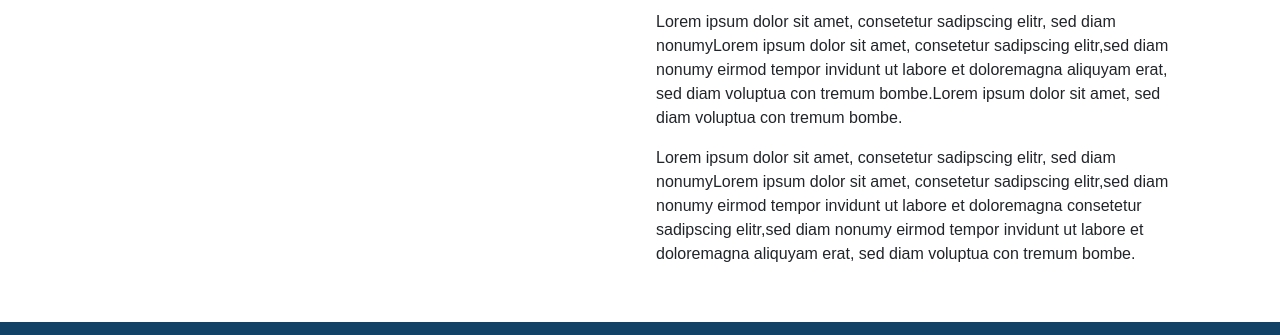
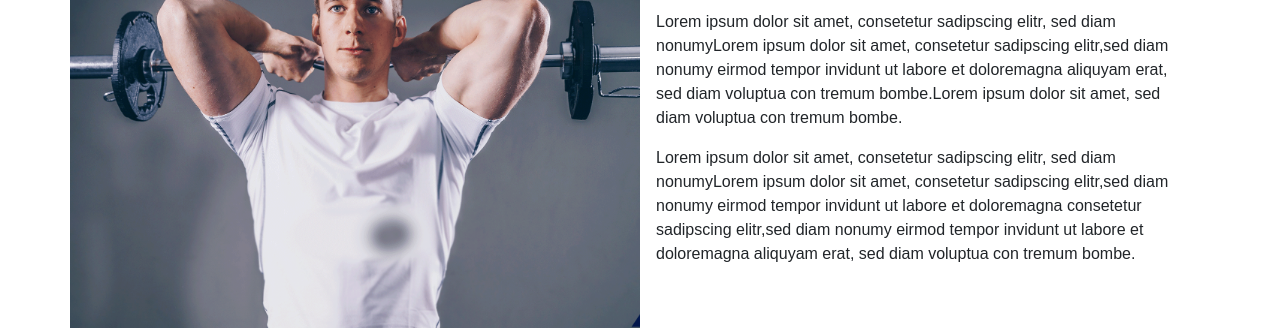
Before and after one commit to Austinet/gym2fit, a plain HTML site: page about.html in a window 1280 px wide. Shown: the part 811-1146 px from the top of the page. Drawn offline with Linux system fonts and the light colour scheme.

Commit message:
Update styles.css

```diff
--- a/css/styles.css
+++ b/css/styles.css
@@ -29,6 +29,13 @@
     background-size: cover;
 }
 
+.about-bg-2 {
+    background: url(../img/banner-bg.png) no-repeat;
+    background-position: center 0;
+    background-size: cover;
+    min-height: 400px;
+}
+
 @media(min-width:993px) {
     header .nav-link {
         font-size: 1.1rem !important;
```
